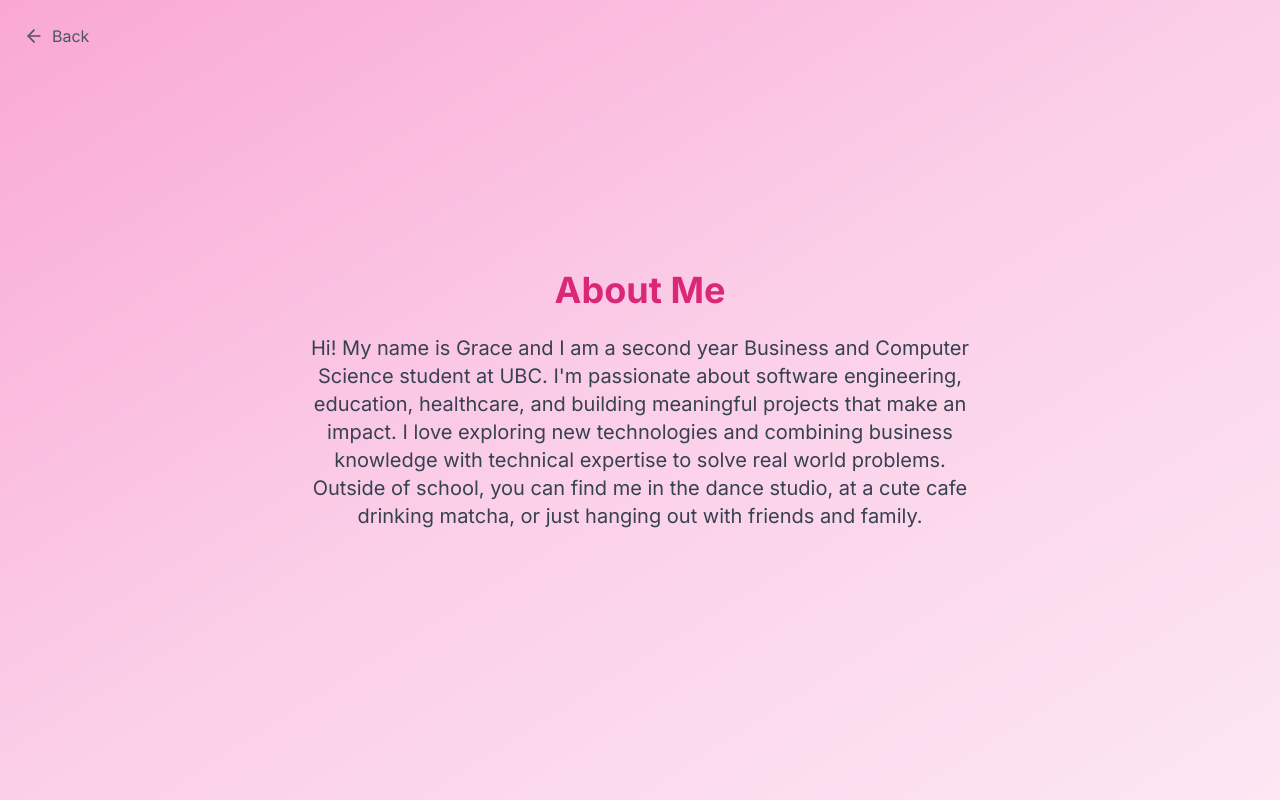
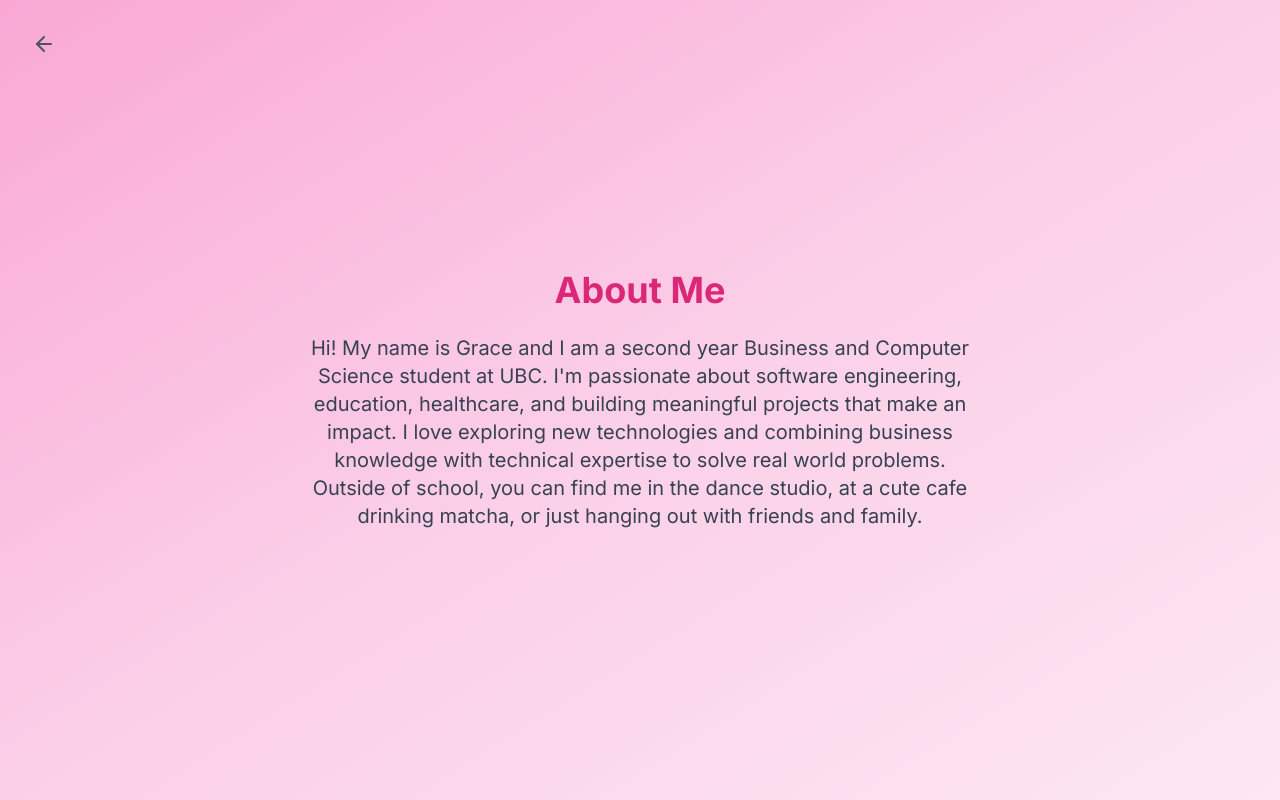
Before and after one commit to gracewxng/Portfolio, a Next.js app: page /about in a window 1280 px wide. Built offline with nearby package versions, Linux system fonts and the light colour scheme; no server answers; what tailwindcss-debug-screens would draw is missing.

Commit message:
changed back button

```diff
--- a/app/about/page.tsx
+++ b/app/about/page.tsx
@@ -8,10 +8,9 @@ export default function About() {
       {/* Back Arrow */}
       <Link
         href="/"
-        className="absolute top-6 left-6 flex items-center text-gray-600 hover:text-pink-600 transition"
+        className="absolute top-8 left-8 text-gray-600 hover:text-pink-600 transition"
       >
-        <ArrowLeft className="w-5 h-5 mr-2" />
-        Back
+        <ArrowLeft className="w-6 h-6" />
       </Link>
 
       {/* About Section */}
```
